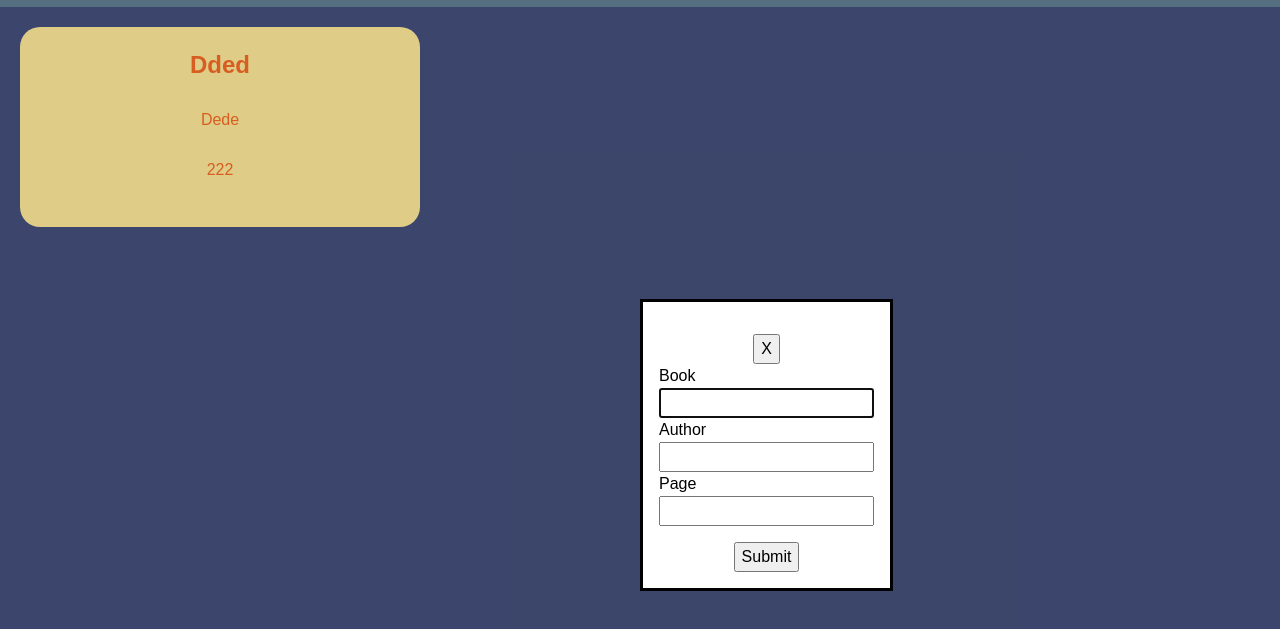
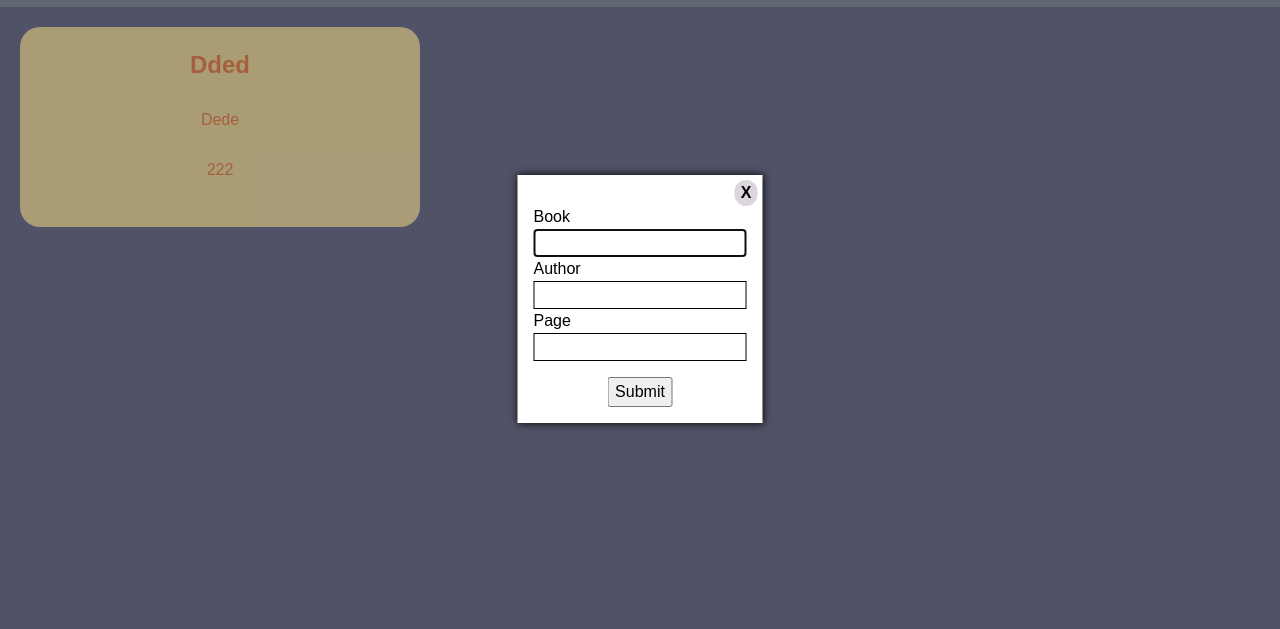
Before and after one commit to Kinzerto/Library, a plain HTML site: page index.html in a window 1280 px wide. Both pictures are taken after a click on the button "+ ADD BOOK". Shown: the part 101-730 px from the top of the page. Drawn offline with Linux system fonts and the light colour scheme; a web font is replaced by a local one.

Commit message:
style: enhance dialog appearance and input styling for improved usability

```diff
--- a/style.css
+++ b/style.css
@@ -148,16 +148,34 @@ button{
 
 dialog input{
     display: block;
+    border: 1px solid black;
+
 }
-dialog button{
+dialog form button{
     display: block;
     margin: auto;
     margin-top: 1rem;
 }
 
 dialog{
-    /* z-index: 1; */
+    border: 0;
+    box-shadow: 0 0 8px rgba(0, 0, 0, 0.994);
+    padding-top: 30px;
     position: fixed;
     top:50%;
     left: 50%;
+    transform: translate(-50%, -50%);
+
 }
+dialog::backdrop{
+    background-color: rgba(95, 87, 87, 0.5);
+}
+dialog .close{
+    border-radius: 20px;
+    position: absolute;
+    right: 5px;
+    top: 5px;
+    background-color: #63496b3b;
+    border: 0;
+    font-weight: bold;
+}
```
